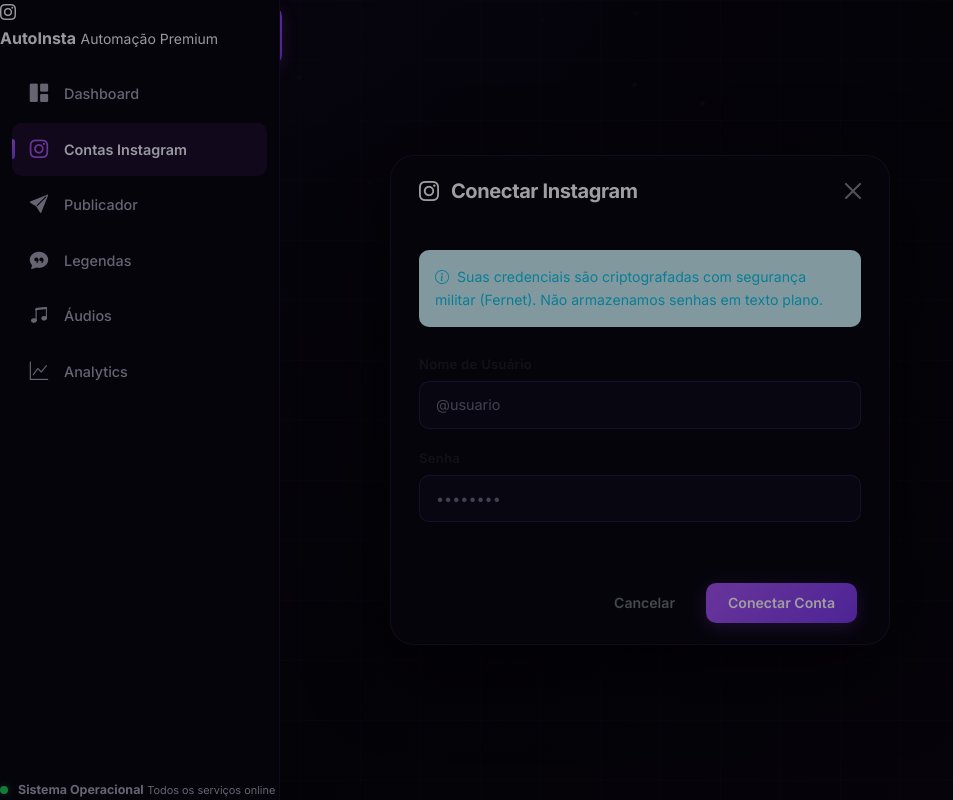
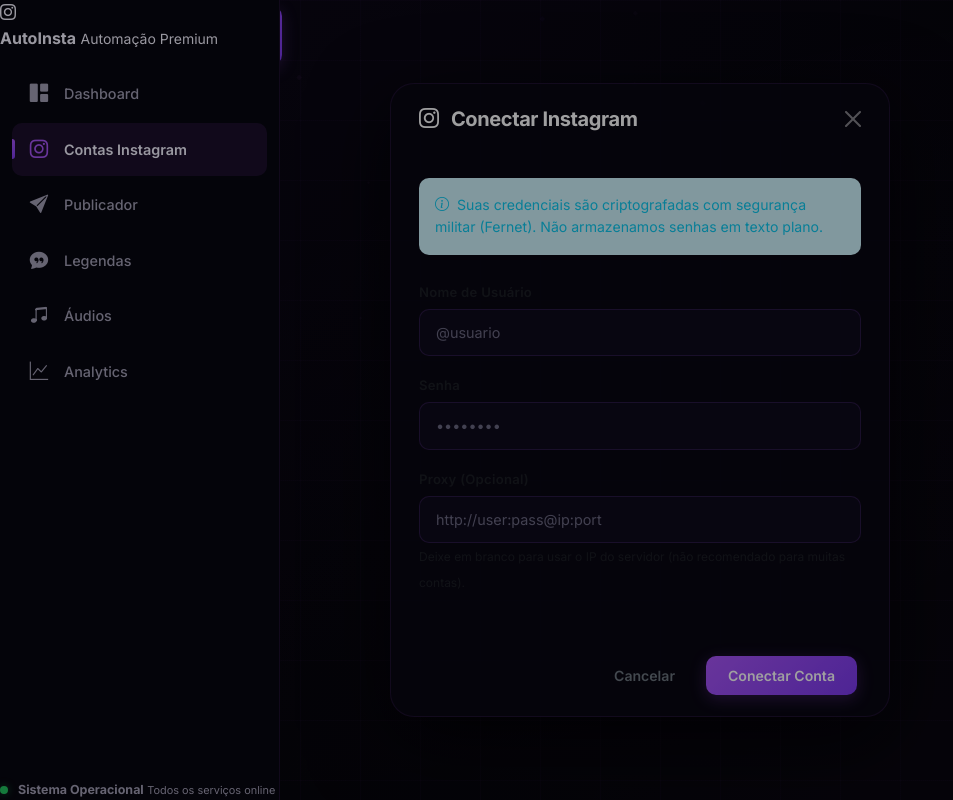
Before and after one commit to MuriloSCunha0/AutoInsta, a Django app: page /instagram/ in a window 1280 px wide, after a click on "Adicionar conta". Shown: the whole page, without its empty margins (0-953 px from the left). Run offline with Django 5.2, Linux system fonts and the light colour scheme; the visitor is signed in with stand-in values (Sample User, id 1); parts of the project's set-up code (start-up, migrations or seed data) failed here and were passed over; some libraries are stand-ins or nearby versions.

Commit message:
feat: Add proxy field for IG accounts

```diff
--- a/apps/instagram/forms.py
+++ b/apps/instagram/forms.py
@@ -4,6 +4,6 @@ from .models import InstagramAccount
 class AddInstagramAccountForm(forms.ModelForm):
     class Meta:
         model = InstagramAccount
-        fields = ['ig_username']
+        fields = ['ig_username', 'proxy_url']
 
     ig_password = forms.CharField(widget=forms.PasswordInput)
--- a/apps/instagram/models.py
+++ b/apps/instagram/models.py
@@ -16,6 +16,7 @@ class InstagramAccount(models.Model):
     owner = models.ForeignKey(User, on_delete=models.CASCADE)
     ig_username = models.CharField(max_length=150)
     ig_password = models.TextField()
+    proxy_url = models.CharField(max_length=255, blank=True, help_text="Ex: http://user:pass@ip:port")
     ig_user_id = models.BigIntegerField(null=True, blank=True)
     profile_pic_url = models.URLField(blank=True)
     full_name = models.CharField(max_length=200, blank=True)
--- a/engine/client.py
+++ b/engine/client.py
@@ -12,9 +12,9 @@ class InstagramEngine:
         self.client.challenge_code_handler = ChallengeHandler.challenge_code_handler
 
     def login(self):
-        # Set proxy if available
-        # if self.account.proxy_url:
-        #     self.client.set_proxy(self.account.proxy_url)
+        # Set proxy se disponivel
+        if self.account.proxy_url:
+            self.client.set_proxy(self.account.proxy_url)
 
         # Load existing session if present
         session_loaded = SessionManager.load_session(self.account, self.client)
--- a/templates/instagram/partials/add_modal.html
+++ b/templates/instagram/partials/add_modal.html
@@ -24,6 +24,12 @@
                         <label class="form-label text-muted">Senha</label>
                         <input type="password" name="ig_password" class="form-control" placeholder="••••••••" required>
                     </div>
+
+                    <div class="mb-3">
+                        <label class="form-label text-muted">Proxy (Opcional)</label>
+                        <input type="text" name="proxy_url" class="form-control" placeholder="http://user:pass@ip:port">
+                        <small class="text-muted" style="font-size: 0.75rem;">Deixe em branco para usar o IP do servidor (não recomendado para muitas contas).</small>
+                    </div>
                 </div>
                 <div class="modal-footer border-0">
                     <button type="button" class="btn btn-outline-secondary" data-bs-dismiss="modal">Cancelar</button>
```
